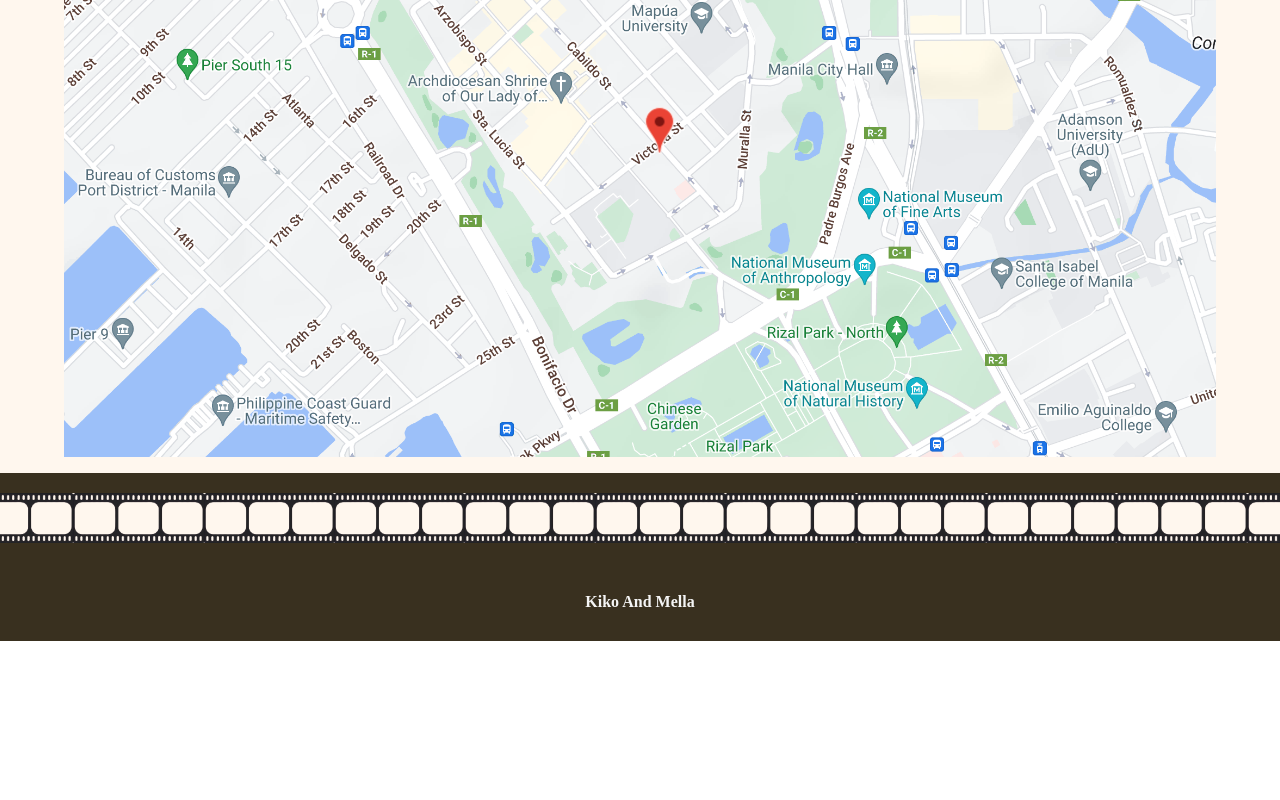
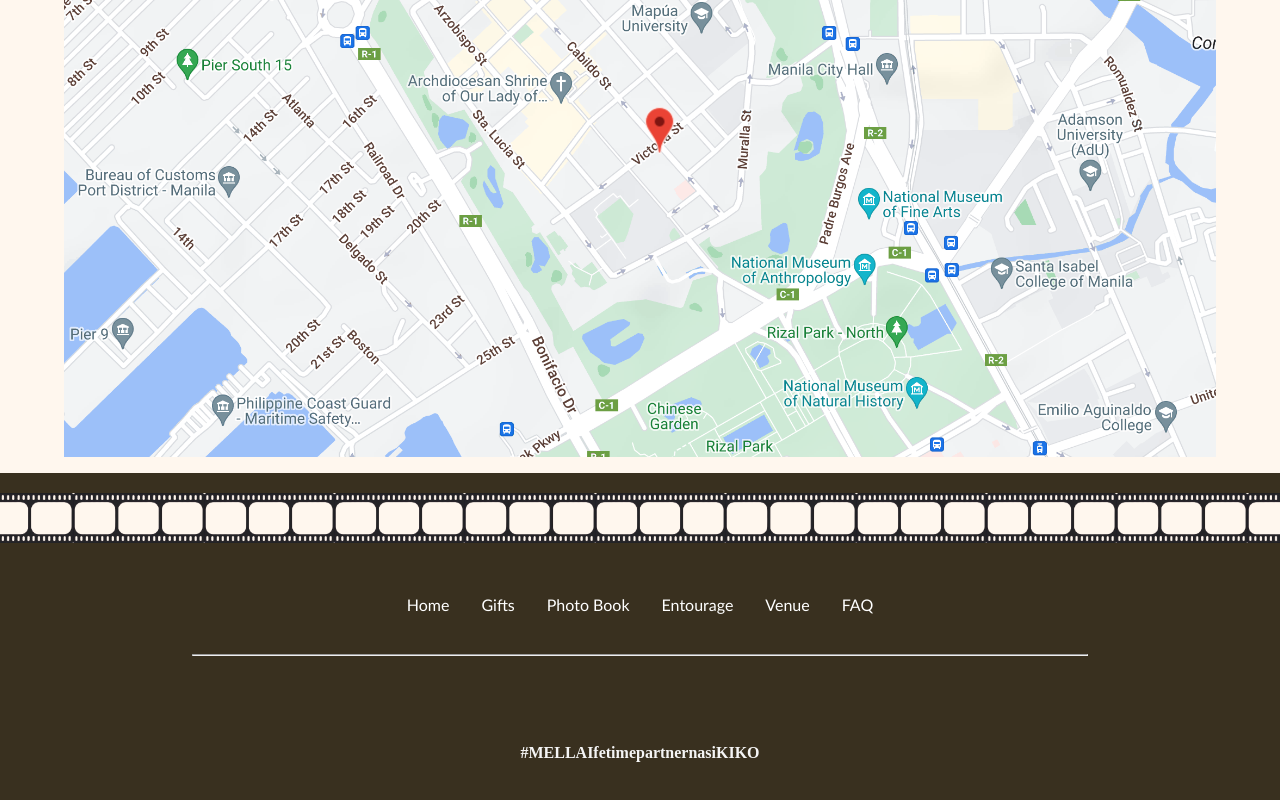
Before and after one commit to kiko-matsing/kiko-mella-wedding, a React (Create React App) app: page /#/venue in a window 1280 px wide. Shown: the part 1776-2576 px from the top of the page. Before the commit the page ends 2417 px from the top, so only its background shows below. Built offline with nearby package versions, Linux system fonts and the light colour scheme; a web font is replaced by a local one.

Commit message:
Add nav on footer

```diff
--- a/src/App.js
+++ b/src/App.js
@@ -34,9 +34,9 @@
           </Route>
         </Routes>
 
+        <Divider reels={15}/>
+        <Footer />
       </HashRouter>
-      <Divider reels={15}/>
-      <Footer />
     </div>
   );
 }
--- a/src/Components/Footer/index.js
+++ b/src/Components/Footer/index.js
@@ -1,11 +1,21 @@
 import React from "react";
+import { Link } from "react-router-dom";
 
 
 const Footer = () => {
     return (
         <section id="footer">
             <div className="main-footer">
-                <h4 className="title">Kiko And Mella</h4>
+                <ul className="footer-nav">
+                    <Link to="/" className='navbar-links'>Home</Link>
+                    <Link to="gifts" className='navbar-links'>Gifts</Link>
+                    <Link to="photo-book" className='navbar-links'>Photo Book</Link>
+                    <Link to="entourage" className='navbar-links'>Entourage</Link>
+                    <Link to="venue" className='navbar-links'>Venue</Link>
+                    <Link to="faq" className='navbar-links'>FAQ</Link>
+                </ul>
+                <hr />
+                <h4 className="title">#MELLAIfetimepartnernasiKIKO</h4>
             </div>
         </section>
     )
--- a/src/Components/Home/VideoPrenup/index.js
+++ b/src/Components/Home/VideoPrenup/index.js
@@ -5,7 +5,7 @@
     return (
         <section id="prenup-video">
             <h1 className="title">Our Save the Date Video</h1>
-            <video width="750" height="500" controls >
+            <video width="750" height="500" controls autoplay muted>
                 <source src={prenupVideo} type="video/mp4"/>
             </video>
         </section>
--- a/src/Pages/Entourage.js
+++ b/src/Pages/Entourage.js
@@ -1,4 +1,4 @@
-import React from "react";
+import React, { useEffect } from "react";
 
 /// names
 import { ParentsBride,
@@ -35,6 +35,13 @@
 
 
 const Entourage = () => {
+
+
+    useEffect(()=>{
+      window.scrollTo(0, 0);
+    },[])
+
+
     return (
         <section id='entourage'>
           <div className="entourage-main">
--- a/src/Pages/Gifts.js
+++ b/src/Pages/Gifts.js
@@ -1,8 +1,16 @@
-import React from "react";
+import React, {useEffect} from "react";
 import Gift from "../Components/Home/Gift";
 
 
 const MainGifts = () => {
+
+
+
+    useEffect(()=>{
+        window.scrollTo(0, 0);
+      },[])
+
+
     return (
         <div>
             <Gift />
--- a/src/Pages/Home.js
+++ b/src/Pages/Home.js
@@ -1,4 +1,4 @@
-import React, { useState } from "react";
+import React, { useEffect } from "react";
 import Faq from "../Components/Home/Faq/Faq";
 import Carousel from "../Components/Home/Carousel";
 import OurStory from "../Components/Home/OurStory";
@@ -16,6 +16,10 @@
 
 
 const Home = () => {
+
+    useEffect(()=>{
+        window.scrollTo(0, 0);
+      },[])
 
     return (
         <div className="home">
--- a/src/Pages/MainFaq.js
+++ b/src/Pages/MainFaq.js
@@ -1,4 +1,4 @@
-import React from "react";
+import React, { useEffect } from "react";
 
 import { contents1, contents2 } from "../Data/FaqMainContent";
 
@@ -19,6 +19,13 @@
   )})
 
 function MainFaq() {
+
+
+    useEffect(()=>{
+      window.scrollTo(0, 0);
+    },[])
+
+
     return (
       <section id='faq'>
         <div className="faq-main">
--- a/src/Pages/PhotoBook.js
+++ b/src/Pages/PhotoBook.js
@@ -85,7 +85,7 @@
 
 // export default PhotoBook
 
-import React from "react";
+import React, { useEffect } from "react";
 import { RowsPhotoAlbum } from "react-photo-album";
 import "react-photo-album/rows.css";
 
@@ -96,6 +96,12 @@
 
 const PhotoBook = () => {
 
+
+    useEffect(()=>{
+      window.scrollTo(0, 0);
+    },[])
+
+
     return (
       <div>Page still in development - kiko</div>
     )
--- a/src/Pages/Venue.js
+++ b/src/Pages/Venue.js
@@ -1,4 +1,4 @@
-import React from "react";
+import React, { useEffect } from "react";
 import { OurStoryData } from "../Data/OurStory";
 import { motion } from "framer-motion";
 import Reels from "../Components/Reels";
@@ -9,6 +9,12 @@
 
 
 const MainVenue = () => {
+
+    useEffect(()=>{
+      window.scrollTo(0, 0);
+    },[])
+
+
     return (
         <div className="venue venue-page">
             <section className="venue" id="venue-page">
--- a/src/Styles/Home/Footer.scss
+++ b/src/Styles/Home/Footer.scss
@@ -3,8 +3,34 @@
 #footer {
     background-color: $primary2;
     .title {
-        font-family: $text-font-primary;
+        font-family: $Baskervville;
         margin: 0;
-        padding: 30px 0;
+        padding: 5rem 0;
+    }
+
+    .footer-nav {
+        margin: 0;
+        padding: 2rem 0;
+        display: flex;
+        justify-content: center;
+        gap: 2rem;
+        list-style: none;
+        .navbar-links {
+            color: white;
+            text-decoration: none;
+        }
+
+    }
+
+    hr {
+        width: 70%;
+        color: $secondary
+    }
+
+//////////////////////// Mobile View ////////////////////////
+    @media only screen and (max-width: 768px) {
+        .footer-nav {
+            flex-direction: column;
+        }
     }
 }
```
Also changed, not shown: src/Pages/Guests.js (deleted, +0 -12 lines), src/Pages/kikomella5.png (deleted).
